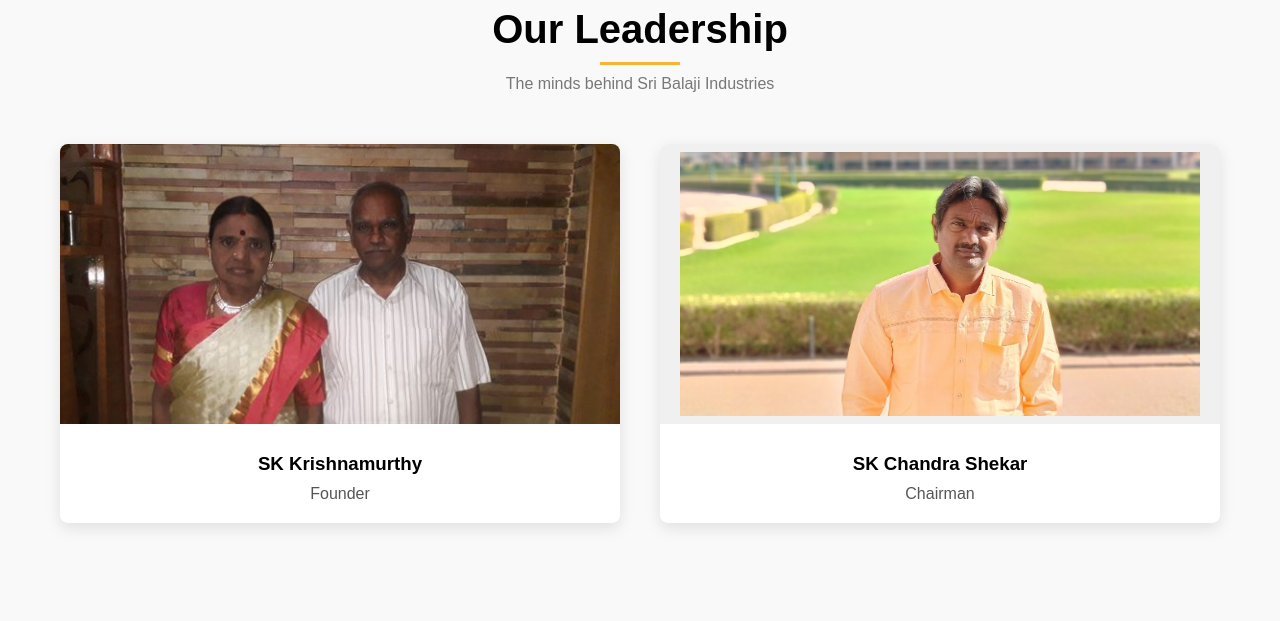
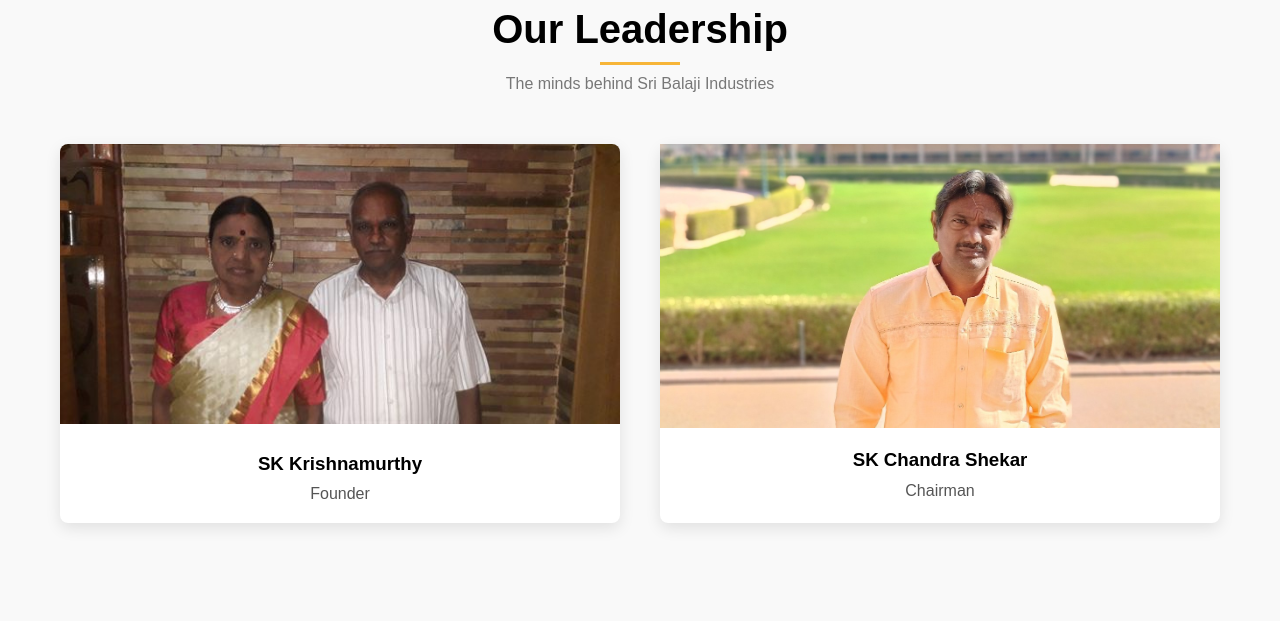
Before and after one commit to scdarshan/sri-balaji-industries, a website: page public/index.html in a window 1280 px wide. Shown: the part 3543-4164 px from the top of the page. Drawn offline with Linux system fonts and the light colour scheme.

Commit message:
Update styles.css

```diff
--- a/public/styles.css
+++ b/public/styles.css
@@ -1089,12 +1089,18 @@ header[style*="top: -100px"] nav ul.show {
   object-position: top;
 }
 
-/* ── SKC portrait – show full face, no crop ─── */
+/* ── SKC image – show full photo, no cropping ─── */
 .leader-img-contain {
-  object-fit: contain !important;
-  object-position: center !important;
+  height: auto !important;
+  object-fit: unset !important;
+  width: 100%;
+  display: block;
   background-color: #f0f0f0;
-  padding: 8px;
+}
+
+/* Card that holds a full-size landscape photo must not clip it */
+.leader-card:has(.leader-img-contain) {
+  overflow: visible;
 }
 
 /* ── Product gallery cards with label overlay ─── */
```
